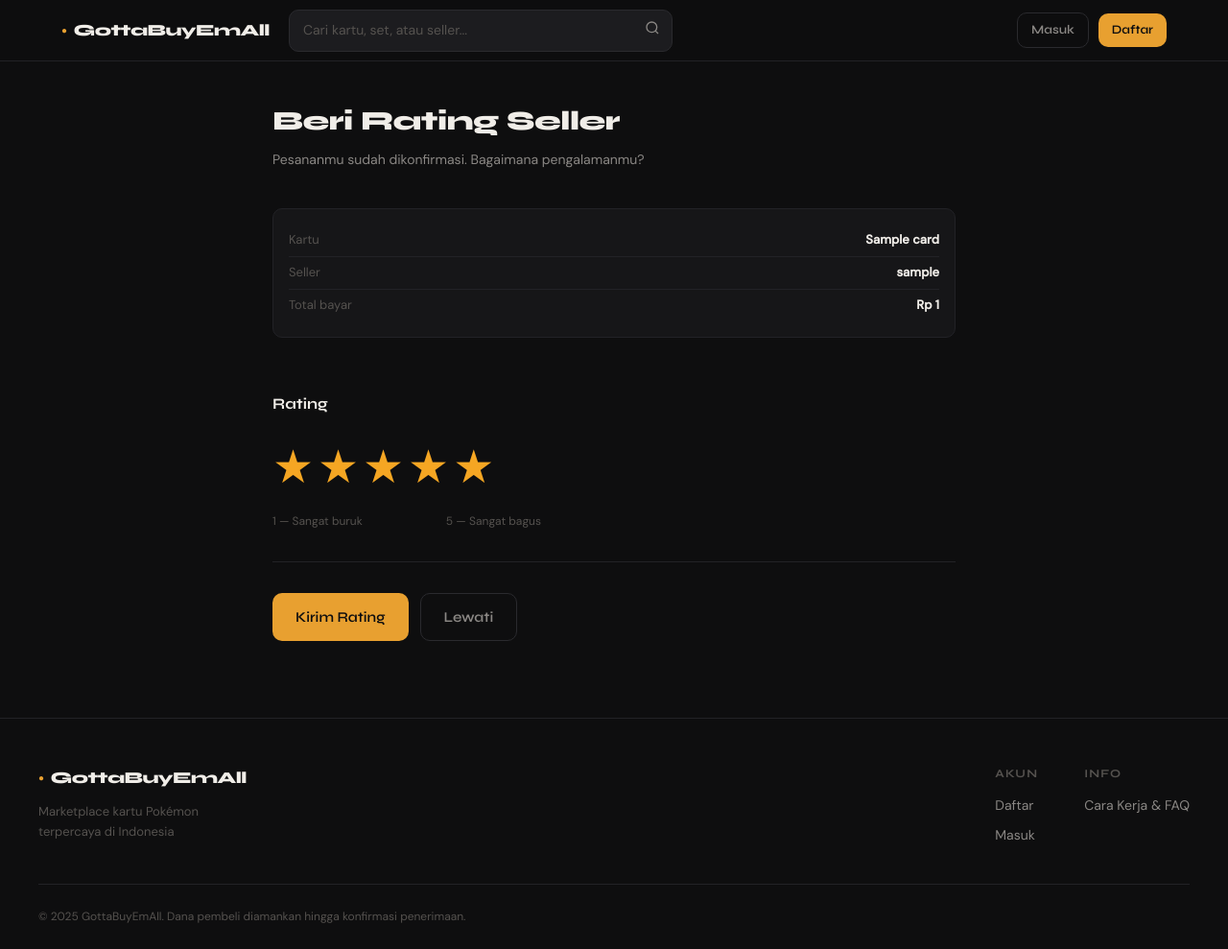
After one commit to Matthew-Kao/GottaBuyEmAll, a FastAPI app: template app/templates/rate_seller.html in a window 1280 px wide. The commit adds this page. Shown: the whole page at 96% size. Run offline with FastAPI, Linux system fonts and the light colour scheme; the template is opened without the code that fills it: most values are stand-ins (such as "Sample title", 1, 10 or a date in 2020); parts of the project's set-up code (start-up, migrations or seed data) failed here and were passed over.

Commit message:
seller ratings and order status

```diff
--- a/app/main.py
+++ b/app/main.py
@@ -172,11 +172,28 @@
         .all()
     )
 
+    # Orders where the current user is the seller — paid or shipped (active fulfillment)
+    orders_as_seller = (
+        db.query(Order)
+        .join(Order.listing)
+        .options(
+            joinedload(Order.listing).joinedload(Listing.card).joinedload(Card.pokemon),
+            joinedload(Order.buyer),
+        )
+        .filter(
+            Listing.seller_id == current_user.id,
+            Order.status.in_(["paid", "shipped", "disputed"]),
+        )
+        .order_by(asc(Order.created_at))
+        .all()
+    )
+
     return templates.TemplateResponse(request, "profile.html", {
         "current_user": current_user,
         "profile_user": current_user,
         "listings": listings,
         "orders_as_buyer": orders_as_buyer,
+        "orders_as_seller": orders_as_seller,
     })
 
 
--- a/app/routers/payments.py
+++ b/app/routers/payments.py
@@ -6,7 +6,7 @@
 from decimal import Decimal
 
 import requests
-from fastapi import APIRouter, Request, Depends, HTTPException
+from fastapi import APIRouter, Request, Depends, HTTPException, Form
 from fastapi.responses import HTMLResponse, RedirectResponse, JSONResponse
 from fastapi.templating import Jinja2Templates
 from sqlalchemy.orm import Session, joinedload
@@ -206,6 +206,36 @@
     return JSONResponse({"success": True, "message": "OK"})
 
 
+@router.post("/ship/{order_id}")
+async def ship_order(
+    order_id: int,
+    db: Session = Depends(get_db),
+    current_user: User = Depends(get_current_user),
+    shipping_courier: str = Form(...),
+    tracking_number: str = Form(...),
+):
+    if not current_user:
+        return RedirectResponse("/auth/login", status_code=302)
+
+    order = (
+        db.query(Order)
+        .options(joinedload(Order.listing))
+        .filter(Order.id == order_id, Order.status == "paid")
+        .first()
+    )
+
+    if not order or order.listing.seller_id != current_user.id:
+        return RedirectResponse("/profile", status_code=302)
+
+    order.status = "shipped"
+    order.shipping_courier = shipping_courier.strip()
+    order.tracking_number = tracking_number.strip()
+    order.shipped_at = datetime.utcnow()
+    db.commit()
+
+    return RedirectResponse("/profile", status_code=302)
+
+
 @router.post("/confirm/{order_id}")
 async def confirm_receipt(
     order_id: int,
@@ -228,4 +258,76 @@
     order.confirmed_at = datetime.utcnow()
     db.commit()
 
+    return RedirectResponse(f"/payments/rate/{order_id}", status_code=302)
+
+
+@router.get("/rate/{order_id}", response_class=HTMLResponse)
+async def rate_seller_page(
+    order_id: int,
+    request: Request,
+    db: Session = Depends(get_db),
+    current_user: User = Depends(get_current_user),
+):
+    if not current_user:
+        return RedirectResponse("/auth/login", status_code=302)
+
+    order = (
+        db.query(Order)
+        .options(
+            joinedload(Order.listing).joinedload(Listing.card).joinedload(Card.pokemon),
+            joinedload(Order.listing).joinedload(Listing.seller),
+        )
+        .filter(
+            Order.id == order_id,
+            Order.buyer_id == current_user.id,
+            Order.status == "confirmed",
+        )
+        .first()
+    )
+
+    if not order:
+        return RedirectResponse("/profile", status_code=302)
+
+    return templates.TemplateResponse(request, "rate_seller.html", {
+        "current_user": current_user,
+        "order": order,
+    })
+
+
+@router.post("/rate/{order_id}")
+async def submit_rating(
+    order_id: int,
+    db: Session = Depends(get_db),
+    current_user: User = Depends(get_current_user),
+    rating: int = Form(...),
+):
+    if not current_user:
+        return RedirectResponse("/auth/login", status_code=302)
+
+    order = (
+        db.query(Order)
+        .options(joinedload(Order.listing).joinedload(Listing.seller))
+        .filter(
+            Order.id == order_id,
+            Order.buyer_id == current_user.id,
+            Order.status == "confirmed",
+        )
+        .first()
+    )
+
+    if not order:
+        return RedirectResponse("/profile", status_code=302)
+
+    rating = max(1, min(5, rating))
+
+    seller = order.listing.seller
+    total = seller.seller_rating * seller.total_sales
+    seller.total_sales += 1
+    seller.seller_rating = round((total + rating) / seller.total_sales, 1)
+
+    order.status = "done"
+    order.completed_at = datetime.utcnow()
+
+    db.commit()
+
     return RedirectResponse("/profile", status_code=302)
--- /dev/null
+++ b/app/templates/rate_seller.html
@@ -0,0 +1,83 @@
+{% extends "shell.html" %}
+
+{% block title %}Beri Rating — GottaBuyEmAll{% endblock %}
+
+{% block content %}
+<div class="sell-wrap">
+  <div class="sell-header">
+    <div>
+      <h1 class="sell-title">Beri Rating Seller</h1>
+      <p class="sell-sub">Pesananmu sudah dikonfirmasi. Bagaimana pengalamanmu?</p>
+    </div>
+  </div>
+
+  <div class="detail-grading-box" style="margin-bottom: 24px;">
+    <div class="grading-row">
+      <span class="grading-label">Kartu</span>
+      <span class="grading-value">{{ order.listing.card.card_name or order.listing.card.pokemon.name }}</span>
+    </div>
+    <div class="grading-row">
+      <span class="grading-label">Seller</span>
+      <span class="grading-value">{{ order.listing.seller.username }}</span>
+    </div>
+    <div class="grading-row">
+      <span class="grading-label">Total bayar</span>
+      <span class="grading-value">Rp {{ "{:,.0f}".format(order.total_price) }}</span>
+    </div>
+  </div>
+
+  <form method="POST" action="/payments/rate/{{ order.id }}" class="sell-form">
+    <div class="sell-section">
+      <h2 class="sell-section-title">Rating</h2>
+
+      <div class="star-rating-wrap">
+        {% for i in [5, 4, 3, 2, 1] %}
+        <input type="radio" name="rating" id="star{{ i }}" value="{{ i }}" {% if i == 5 %}checked{% endif %} />
+        <label for="star{{ i }}">★</label>
+        {% endfor %}
+      </div>
+
+      <div class="star-labels">
+        <span>1 — Sangat buruk</span>
+        <span>5 — Sangat bagus</span>
+      </div>
+    </div>
+
+    <div class="sell-submit">
+      <button type="submit" class="btn btn-primary btn-lg">Kirim Rating</button>
+      <a href="/profile" class="btn btn-ghost btn-lg">Lewati</a>
+    </div>
+  </form>
+</div>
+
+<style>
+.star-rating-wrap {
+  display: flex;
+  flex-direction: row-reverse;
+  justify-content: flex-end;
+  gap: 4px;
+  margin: 16px 0 8px;
+}
+.star-rating-wrap input[type="radio"] {
+  display: none;
+}
+.star-rating-wrap label {
+  font-size: 48px;
+  color: var(--border);
+  cursor: pointer;
+  transition: color 0.15s;
+}
+.star-rating-wrap input:checked ~ label,
+.star-rating-wrap label:hover,
+.star-rating-wrap label:hover ~ label {
+  color: #f5a623;
+}
+.star-labels {
+  display: flex;
+  justify-content: space-between;
+  font-size: 12px;
+  color: var(--text-muted);
+  max-width: 280px;
+}
+</style>
+{% endblock %}
```
Also changed, not shown: app/templates/profile.html (+80 -0 lines).
